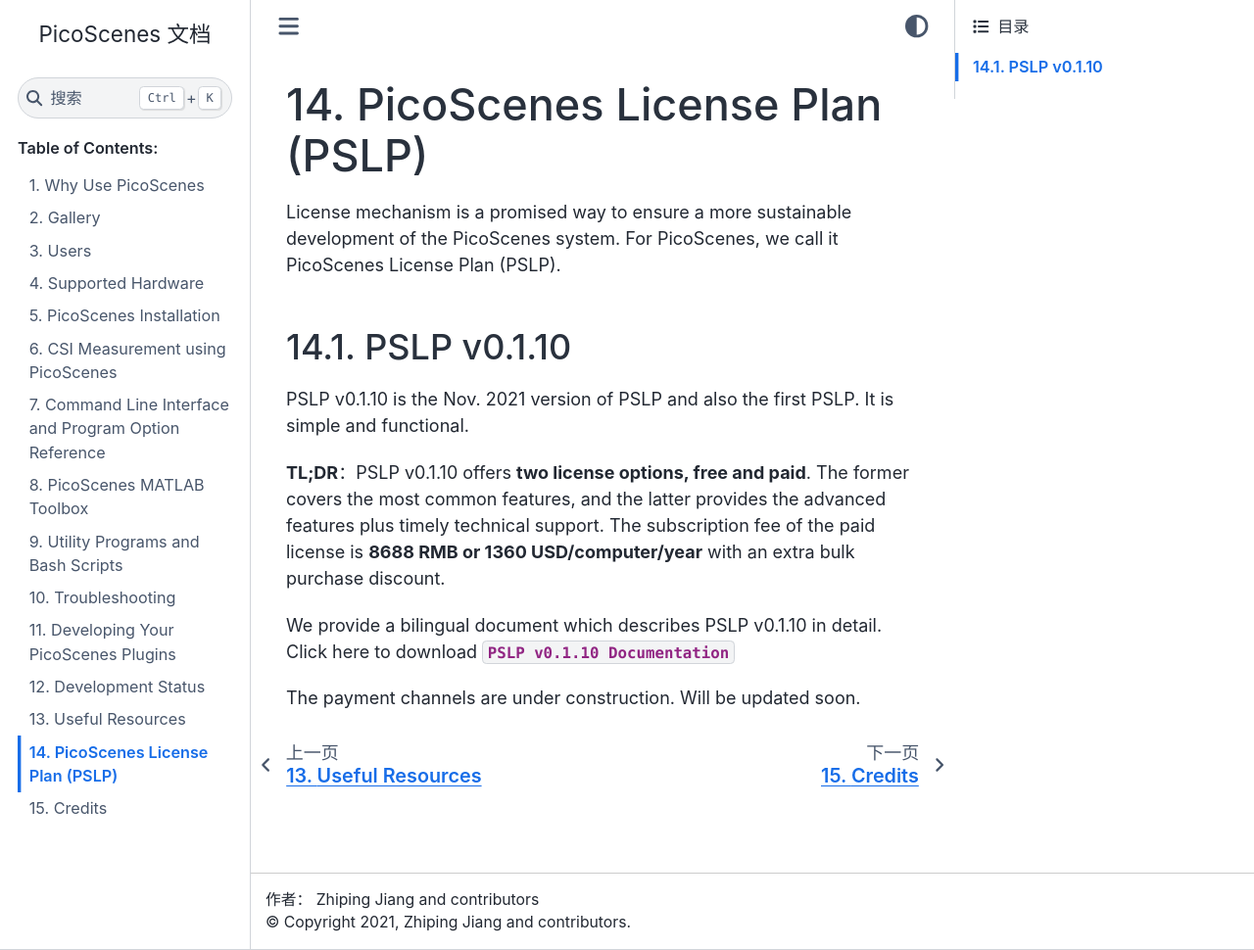
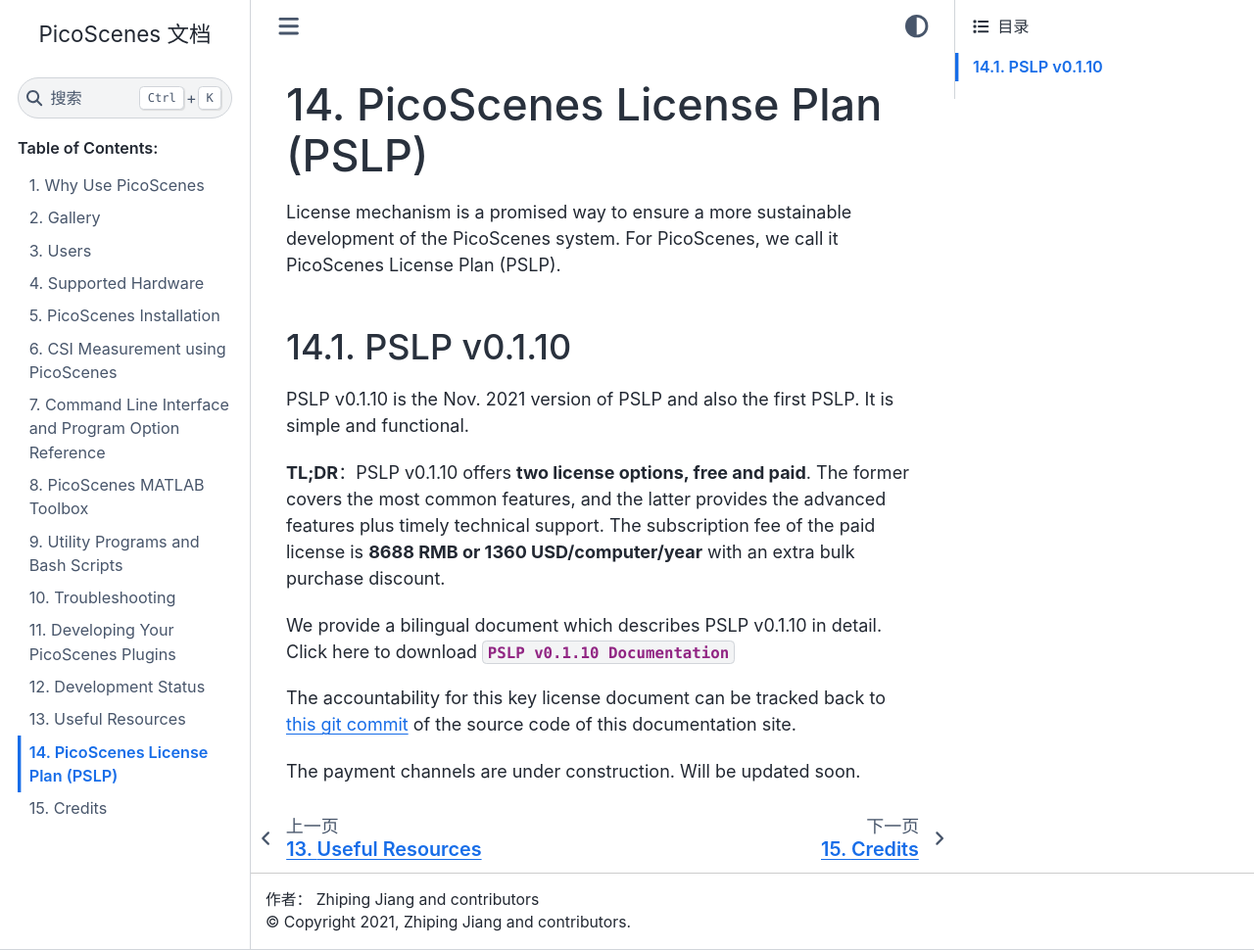
Before and after one commit to wifisensing/PicoScenes-Manual, a Sphinx documentation site: the page built from source/License.rst, in a window 1280 px wide and 970 px high. Shown: the whole window at 98% size. Built offline with Sphinx 7.4.7 and the Sphinx Book theme 1.1.4, drawn with Linux system fonts in a browser that asks for light colours.

Commit message:
add accountability

```diff
--- a/source/License.rst
+++ b/source/License.rst
@@ -14,4 +14,6 @@
 
 We provide a bilingual document which describes PSLP v0.1.10 in detail. Click here to download :download:`PSLP v0.1.10 Documentation <_static/PSLP_v0.1.10.pdf>`
 
+The accountability for this key license document can be tracked back to `this git commit <https://gitlab.com/wifisensing/PicoScenes-Manual/-/commit/ac91c2e40fb808bbc671a9c246a264c584b02eeb>`_ of the source code of this documentation site.
+
 The payment channels are under construction. Will be updated soon.
```
